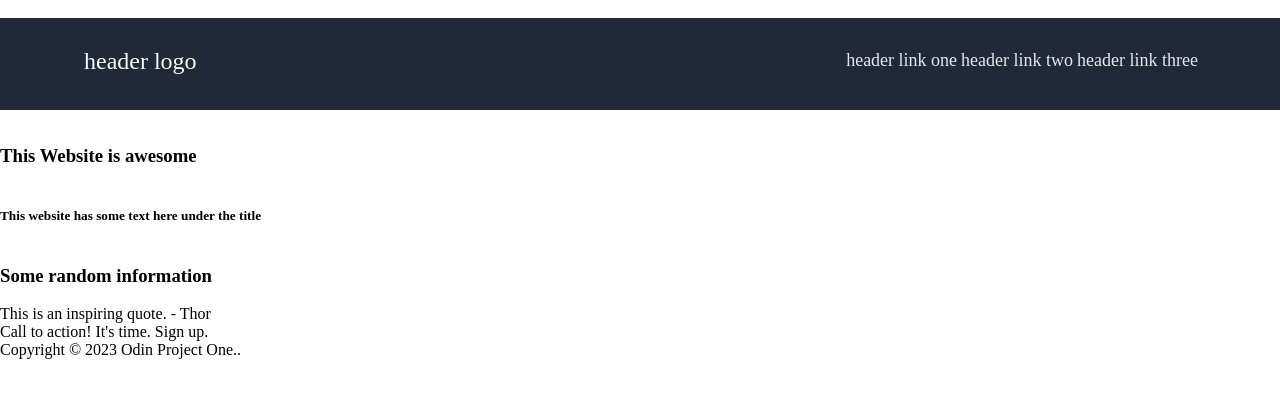
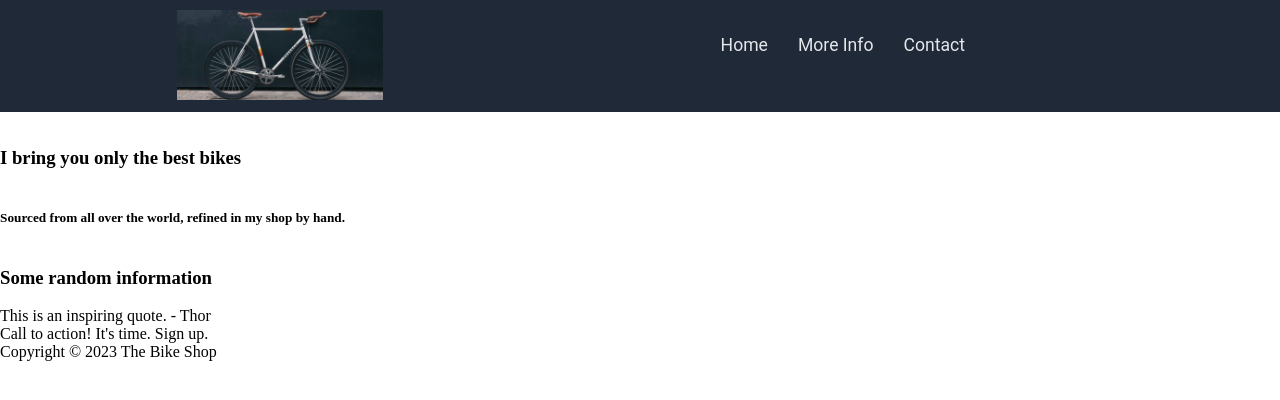
Before and after one commit to chrisvetek/OdinOne, a plain HTML site: page index.html in a window 1280 px wide. Drawn offline with Linux system fonts and the light colour scheme.

Commit message:
added header logo

```diff
--- a/index.html
+++ b/index.html
@@ -3,25 +3,26 @@
 <head>
     <meta charset="UTF-8">
     <meta name="viewport" content="width=device-width, initial-scale=1.0">
-    ">
     <link rel="stylesheet" href="styles.css">
-    <title>Odin Project One</title>
+    <title>The Bike Shop</title>
 </head>
 <body>
     <div class="flex-container">
         <ul>
             <div>
-                <li class="hlogo">header logo</li>
+                <li class="hlogo">
+                    <img src="images/robert-bye-bike.jpg" alt="Header Logo" height="90px">
+                </li>
             </div>
-            <li>header link one</li>
-            <li>header link two</li>
-            <li>header link three</li>
+            <li>Home</li>
+            <li>More Info</li>
+            <li>Contact</li>
         </ul>
     </div>
     <div class="flex-container">
-        <h3>This Website is awesome</h3>
+        <h3>I bring you only the best bikes </h3>
         <div>
-            <h5>This website has some text here under the title</h5>
+            <h5>Sourced from all over the world, refined in my shop by hand.</h5>
         </div>
     </div>
     <div class="flex-container">
@@ -36,7 +37,7 @@
         Call to action! It's time.  Sign up.
     </div>
     <div>
-        Copyright © 2023 Odin Project One..
+        Copyright © 2023 The Bike Shop
     </div>
 </body>
 </html>
--- a/styles.css
+++ b/styles.css
@@ -3,6 +3,7 @@
     flex-direction: column;
 
 }
+
 .flex-container div {
     flex: 1;
 }
@@ -12,23 +13,34 @@
     color: #F9FAF8;
     text-align: left;
     padding-left: 80px;
+    padding-bottom:20px;
+    padding-top: 60px;
 }
+
+.hlogo img {
+    padding-left: 80px;
+}
+
 ul {
     background-color: #1F2937;
-    height: 60px;
+    height: 100px;
     list-style-type: none;
     padding: 2px;
     display: flex;
     float:right;
-    padding-right: 80px;
-    padding-top: 30px;
+    padding-right: 300px;
+    padding-top: 10px;
 }
+
 li {
     display: inline;
-    margin: 2px;
+    margin: 15px;
     font-size: 18px;
     color: #E5E7EB;
+    font: 1.1rem "Roboto", serif;
+    padding-top: 10px;
 }
+
 body {
     margin: 0;
     margin-top: -16px;
```
Also changed, not shown: images/robert-bye-bike.jpg (added), 2 other files.
